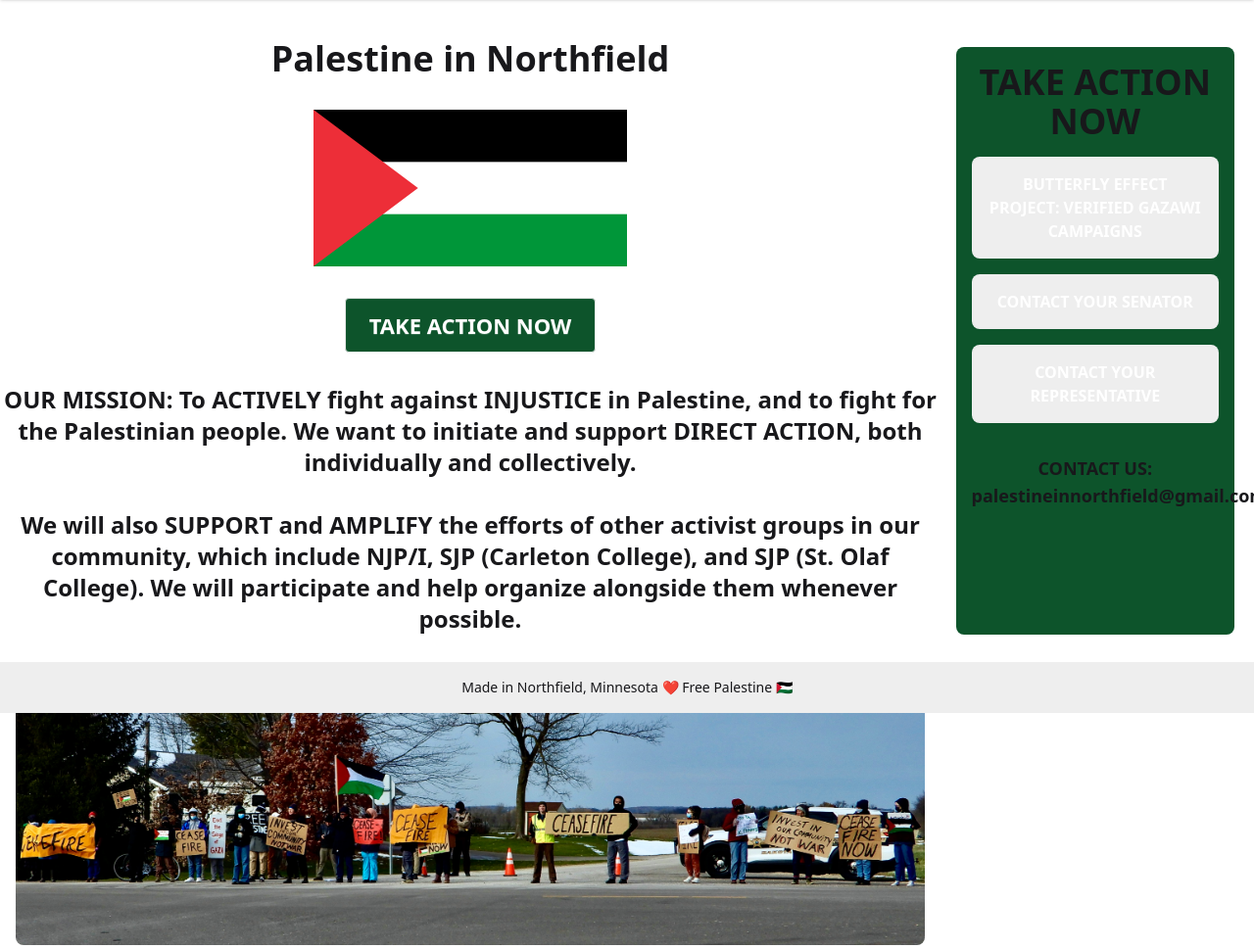
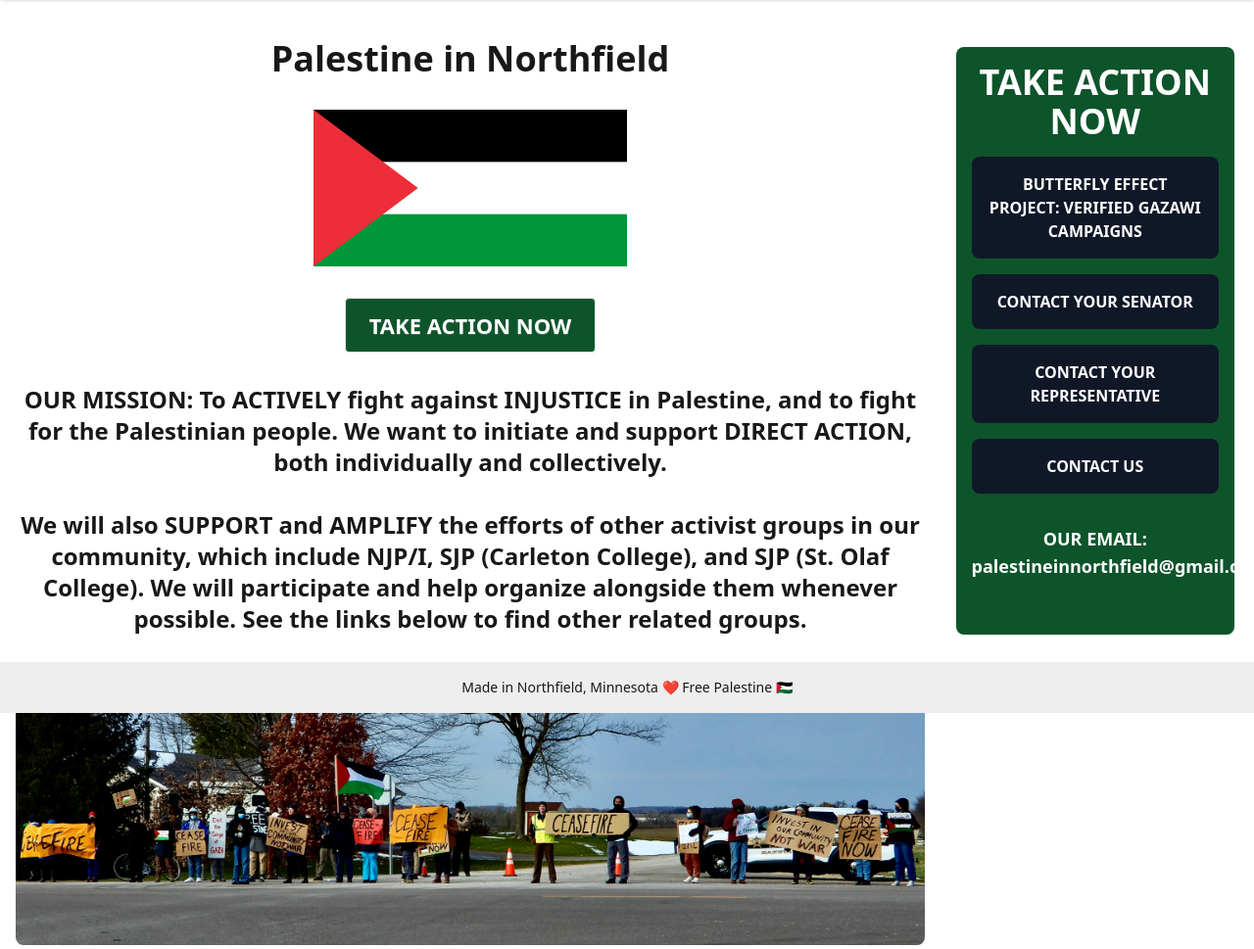
Before and after one commit to VictoryMa8/palestine-in-northfield, a Django app: page / in a window 1280 px wide. Shown: the part 72-1041 px from the top of the page at 98% size. Run offline with Django 5.2, Linux system fonts and the light colour scheme.

Commit message:
Updated 'TAKE ACTION' modal and sidebar

```diff
--- a/frontend/static/assets/styles/output.css
+++ b/frontend/static/assets/styles/output.css
@@ -9,12 +9,14 @@
       "Courier New", monospace;
     --color-red-400: oklch(70.4% 0.191 22.216);
     --color-green-400: oklch(79.2% 0.209 151.711);
-    --color-green-600: oklch(62.7% 0.194 149.214);
     --color-green-700: oklch(52.7% 0.154 150.069);
     --color-green-800: oklch(44.8% 0.119 151.328);
     --color-green-900: oklch(39.3% 0.095 152.535);
+    --color-gray-400: oklch(70.7% 0.022 261.325);
     --color-gray-600: oklch(44.6% 0.03 256.802);
+    --color-gray-700: oklch(37.3% 0.034 259.733);
     --color-gray-800: oklch(27.8% 0.033 256.848);
+    --color-gray-900: oklch(21% 0.034 264.665);
     --color-white: #fff;
     --spacing: 0.25rem;
     --text-lg: 1.125rem;
@@ -23,12 +25,8 @@
     --text-xl--line-height: calc(1.75 / 1.25);
     --text-2xl: 1.5rem;
     --text-2xl--line-height: calc(2 / 1.5);
-    --text-3xl: 1.875rem;
-    --text-3xl--line-height: calc(2.25 / 1.875);
     --text-4xl: 2.25rem;
     --text-4xl--line-height: calc(2.5 / 2.25);
-    --text-5xl: 3rem;
-    --text-5xl--line-height: 1;
     --font-weight-bold: 700;
     --radius-lg: 0.5rem;
     --radius-xl: 0.75rem;
@@ -1080,8 +1060,11 @@
   .bg-base-300 {
     background-color: var(--color-base-300);
   }
-  .bg-green-800 {
-    background-color: var(--color-green-800);
+  .bg-gray-800 {
+    background-color: var(--color-gray-800);
+  }
+  .bg-gray-900 {
+    background-color: var(--color-gray-900);
   }
   .bg-green-900 {
     background-color: var(--color-green-900);
@@ -1101,11 +1084,11 @@
   .p-8 {
     padding: calc(var(--spacing) * 8);
   }
-  .p-10 {
-    padding: calc(var(--spacing) * 10);
-  }
   .px-1 {
     padding-inline: calc(var(--spacing) * 1);
+  }
+  .px-4 {
+    padding-inline: calc(var(--spacing) * 4);
   }
   .px-8 {
     padding-inline: calc(var(--spacing) * 8);
@@ -1242,10 +1213,24 @@
       }
     }
   }
-  .hover\:bg-base-200 {
+  .hover\:bg-gray-400 {
     &:hover {
       @media (hover: hover) {
-        background-color: var(--color-base-200);
+        background-color: var(--color-gray-400);
+      }
+    }
+  }
+  .hover\:bg-gray-600 {
+    &:hover {
+      @media (hover: hover) {
+        background-color: var(--color-gray-600);
+      }
+    }
+  }
+  .hover\:bg-gray-700 {
+    &:hover {
+      @media (hover: hover) {
+        background-color: var(--color-gray-700);
       }
     }
   }
--- a/frontend/templates/index.html
+++ b/frontend/templates/index.html
@@ -7,24 +7,26 @@
 {% block content %}
 <div class="lg:flex lg:flex-row pt-20">
   <div class="hidden md:block fixed right-5 top-30 p-4 rounded-lg h-3/4 w-2/9 bg-green-900">
-    <h2 class="text-4xl text-center font-bold">TAKE ACTION NOW</h2>
-    <a target="_blank" class="font-bold block text-center mt-4 rounded-lg p-4 bg-base-300 hover:bg-base-100 text-white" href="https://www.thebutterflyeffectproject.org/verified-campaigns2">BUTTERFLY EFFECT PROJECT: VERIFIED GAZAWI CAMPAIGNS</a>
-    <a target="_blank" class="font-bold block text-center mt-4 rounded-lg p-4 bg-base-300 hover:bg-base-100 text-white" href="https://www.senate.gov/senators/senators-contact.htm">CONTACT YOUR SENATOR</a>
-    <a target="_blank" class="font-bold block text-center mt-4 rounded-lg p-4 bg-base-300 hover:bg-base-100 text-white" href="https://www.house.gov/representatives/find-your-representative">CONTACT YOUR REPRESENTATIVE</a>
-    <p class="mt-8 text-lg text-center font-bold">CONTACT US: <a href="mailto:palestineinnorthfield@gmail.com">palestineinnorthfield@gmail.com</a></p>
+    <h2 class="text-4xl text-center font-bold text-white">TAKE ACTION NOW</h2>
+    <a target="_blank" class="font-bold block text-center mt-4 rounded-lg p-4 bg-gray-900 hover:bg-gray-700 text-white" href="https://www.thebutterflyeffectproject.org/verified-campaigns2">BUTTERFLY EFFECT PROJECT: VERIFIED GAZAWI CAMPAIGNS</a>
+    <a target="_blank" class="font-bold block text-center mt-4 rounded-lg p-4 bg-gray-900 hover:bg-gray-700 text-white" href="https://www.senate.gov/senators/senators-contact.htm">CONTACT YOUR SENATOR</a>
+    <a target="_blank" class="font-bold block text-center mt-4 rounded-lg p-4 bg-gray-900 hover:bg-gray-700 text-white" href="https://www.house.gov/representatives/find-your-representative">CONTACT YOUR REPRESENTATIVE</a>
+    <a class="font-bold block text-center mt-4 rounded-lg p-4 bg-gray-900 hover:bg-gray-700 text-white" href="{% url 'contact' %}">CONTACT US</a>
+    <p class="mt-8 text-lg text-center font-bold text-white">OUR EMAIL: <a href="mailto:palestineinnorthfield@gmail.com">palestineinnorthfield@gmail.com</a></p>
   </div>
   <div class="flex flex-col justify-center items-center md:w-3/4">
     <h1 class="text-4xl text-center m-8 font-bold">Palestine in Northfield</h1>
     {% load static %}
     <img class="h-40" src="{% static 'assets/images/palestine-flag.svg' %}">
-    <button class="btn btn-xl mt-8 bg-green-900 text-white" onclick="modal_1.showModal()">TAKE ACTION NOW</button>
+    <button class="btn btn-xl mt-8 bg-green-900 hover:bg-green-700 text-white" onclick="modal_1.showModal()">TAKE ACTION NOW</button>
     <dialog id="modal_1" class="modal modal-middle">
-      <div class="modal-box h-120">
+      <div class="modal-box h-140">
         <h2 class="text-lg text-center font-bold">TAKE ACTION NOW</h2>
         <a target="_blank" class="font-bold block text-center mt-4 rounded-lg p-4 bg-green-900 hover:bg-green-700 text-white" href="https://www.thebutterflyeffectproject.org/verified-campaigns2">BUTTERFLY EFFECT PROJECT: VERIFIED GAZAWI CAMPAIGNS</a>
         <a target="_blank" class="font-bold block text-center mt-4 rounded-lg p-4 bg-green-900 hover:bg-green-700 text-white" href="https://www.senate.gov/senators/senators-contact.htm">CONTACT YOUR SENATOR</a>
         <a target="_blank" class="font-bold block text-center mt-4 rounded-lg p-4 bg-green-900 hover:bg-green-700 text-white" href="https://www.house.gov/representatives/find-your-representative">CONTACT YOUR REPRESENTATIVE</a>
-        <p class="mt-8 text-lg text-center font-bold">CONTACT US: <a href="mailto:palestineinnorthfield@gmail.com">palestineinnorthfield@gmail.com</a></p>
+        <a class="font-bold block text-center mt-4 rounded-lg p-4 bg-green-900 hover:bg-green-700 text-white" href="{% url 'contact' %}">CONTACT US</a>
+        <p class="mt-8 text-lg text-center font-bold">OUR EMAIL: <a href="mailto:palestineinnorthfield@gmail.com">palestineinnorthfield@gmail.com</a></p>
         <div class="modal-action">
           <form method="dialog">
             <button class="btn">Close</button>
@@ -32,8 +34,8 @@
         </div>
       </div>
     </dialog>
-    <h1 class="text-2xl text-center mt-8 font-bold">OUR MISSION: To ACTIVELY fight against INJUSTICE in Palestine, and to fight for the Palestinian people. We want to initiate and support DIRECT ACTION, both individually and collectively.</h1>
-    <h1 class="text-2xl text-center mt-8 font-bold"> We will also SUPPORT and AMPLIFY the efforts of other activist groups in our community, which include NJP/I, SJP (Carleton College), and SJP (St. Olaf College). We will participate and help organize alongside them whenever possible.</h1>
+    <h1 class="text-2xl text-center mt-8 font-bold px-4">OUR MISSION: To ACTIVELY fight against INJUSTICE in Palestine, and to fight for the Palestinian people. We want to initiate and support DIRECT ACTION, both individually and collectively.</h1>
+    <h1 class="text-2xl text-center mt-8 font-bold px-4"> We will also SUPPORT and AMPLIFY the efforts of other activist groups in our community, which include NJP/I, SJP (Carleton College), and SJP (St. Olaf College). We will participate and help organize alongside them whenever possible. See the links below to find other related groups.</h1>
     <div class="flex flex-wrap items-center justify-center mt-8 mx-4 gap-4">
       <img src="{% static 'assets/images/image1.JPG' %}" class="rounded-box max-h-100"/>
       <img src="{% static 'assets/images/palestine2.JPG' %}" class="rounded-box max-h-120"/>
@@ -42,10 +44,10 @@
       <img src="{% static 'assets/images/image3.jpeg' %}" class="rounded-box max-h-100"/>
     </div>
     <div class="flex flex-wrap gap-4 items-center justify-center my-8">
-      <a class="text-2xl text-center text-white font-bold bg-green-900 hover:bg-green-400 w-3/5 p-6 rounded-lg mx-auto" target="_blank" href="https://www.instagram.com/palestineinnorthfield/">Palestine in Northfield (Instagram)</a>
-      <a class="text-2xl text-center text-white font-bold bg-green-900 hover:bg-green-400 w-3/5 p-6 rounded-lg mx-auto" target="_blank" href="https://njpmn.org/">Northfielders for Justice in Palestine</a>
-      <a class="text-2xl text-center text-white font-bold bg-green-900 hover:bg-green-400 w-3/5 p-6 rounded-lg mx-auto" target="_blank" href="https://www.instagram.com/sjpcarletoncollege/">Carleton College SJP</a>
-      <a class="text-2xl text-center text-white font-bold bg-green-900 hover:bg-green-400 w-3/5 p-6 rounded-lg mx-auto" target="_blank" href="https://www.instagram.com/sjpstolafcollege/">St. Olaf College SJP</a>
+      <a class="text-2xl text-center text-white font-bold bg-green-900 hover:bg-green-700 w-4/5 p-6 rounded-lg mx-auto" target="_blank" href="https://www.instagram.com/palestineinnorthfield/">Palestine in Northfield (Instagram)</a>
+      <a class="text-2xl text-center text-white font-bold bg-green-900 hover:bg-green-700 w-4/5 p-6 rounded-lg mx-auto" target="_blank" href="https://njpmn.org/">Northfielders for Justice in Palestine</a>
+      <a class="text-2xl text-center text-white font-bold bg-green-900 hover:bg-green-700 w-4/5 p-6 rounded-lg mx-auto" target="_blank" href="https://www.instagram.com/sjpcarletoncollege/">Carleton College SJP</a>
+      <a class="text-2xl text-center text-white font-bold bg-green-900 hover:bg-green-700 w-4/5 p-6 rounded-lg mx-auto" target="_blank" href="https://www.instagram.com/sjpstolafcollege/">St. Olaf College SJP</a>
     </div>
     <div class="flex flex-wrap items-center justify-center mx-4 gap-4 mb-20">
       <img src="{% static 'assets/images/image4.jpeg' %}" class="rounded-box max-h-90"/>
```
Also changed, not shown: other parts of frontend/static/assets/styles/output.css (+5 -40 lines).
